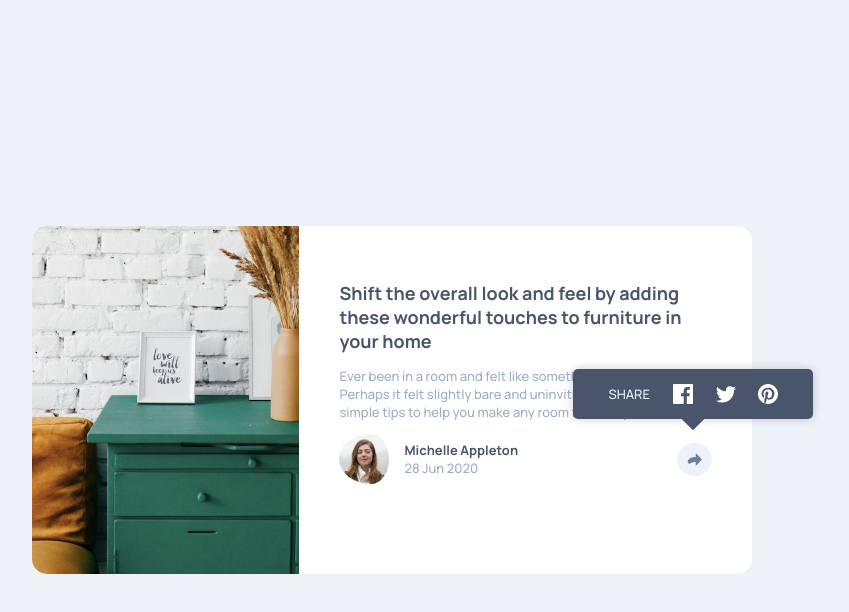
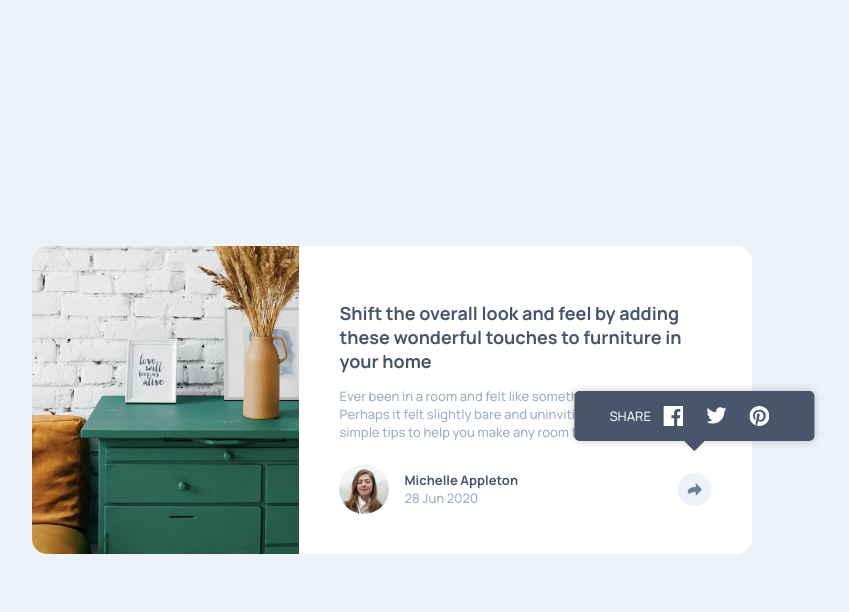
Before and after one commit to lmpko/frontendmentor-article-preview-component-master, a React app: page / in a window 1280 px wide. Both pictures are taken after a click on the picture 942 px from the left and 484 px from the top of the page. Shown: the whole page, without its empty margins (248-1097 px from the left). Built offline with nearby package versions, Linux system fonts and the light colour scheme.

Commit message:
share menu component created with css and on klick functionality

```diff
--- a/app.css
+++ b/app.css
@@ -36,7 +36,9 @@ main{
     flex-direction: row;
     align-items: center;
     justify-content: space-between;
+    padding-top: .625rem;
 }
+
 
 .personal{
     display: flex;
@@ -54,19 +56,23 @@ main{
 .avatar{
     border-radius: 50%;
     width: 3.125rem;
-    padding: 0 .9375rem 0 0;
+    margin: 0 .9375rem 0 0;
 }
 
 .share-icon{
     background-color: var(--fouthary-color);
     border-radius: 50%;
     padding: .625rem;
+    z-index: 2;
 }
 
 .content-section{
     padding: 1.25rem;
 }
 
+.overview{
+    margin-bottom: 1.8125rem;
+}
 .overview h1{
     font-size: 18px;
     color: var(--primary-color);
@@ -75,6 +81,29 @@ main{
 .overview p {
     color: var(--tertiary-color);
 }
+
+.share-menu {
+    padding: 0 1.25rem;
+    position: absolute;
+    box-shadow: 0 0 .625rem #0003;
+    background-color: var(--primary-color);
+    border-radius: 0 0 .9375rem .9375rem;
+    color: var(--fouthary-color);
+    text-transform: uppercase;
+    letter-spacing: 2;
+    display: flex;
+    flex-direction: row;
+    justify-content: flex-start;
+    align-items: center;
+    width: 17.8rem;
+    height: 5.375rem;
+    z-index: 1;
+    transform: translate(0%, 253%);
+  }
+
+  .share-menu img{
+    padding: 0 .625rem;
+  }
 
 @media (min-width: 720px){
     main{
@@ -88,6 +117,10 @@ main{
         border-radius: .9375rem 0 0 .9375rem;
     }
 
+    .overview{
+        margin-bottom: 0;
+    }
+
     .content-section{
         padding: 2.5rem;
     }
@@ -97,21 +130,12 @@ main{
     }
 
     .share-menu {
-        top: -7.1875rem;
-        left: 14.625rem;
         padding: .9375rem 2.1875rem;
-        position: relative;
-        box-shadow: 0 0 .625rem #0003;
-        background-color: var(--primary-color);
         border-radius: .3125rem;
-        color: var(--fouthary-color);
-        text-transform: uppercase;
-        letter-spacing: 2;
-        display: flex;
-        flex-direction: row;
         justify-content: space-between;
-        align-items: center;
         width: 10.625rem;
+        transform: translate(226%, 290%);
+        height: auto;
       }
 
       .share-menu::before {
--- a/src/CardComponent.js
+++ b/src/CardComponent.js
@@ -4,35 +4,23 @@ import shareIcon from "/images/icon-share.svg"
 import fbIcon from "/images/icon-facebook.svg"
 import twIcon from "/images/icon-twitter.svg"
 import pinIcon from "/images/icon-pinterest.svg"
+import ShareMenuComponent from './ShareMenuComponent'
 
 const CardComponent = () => {
 
     const [showShareCard, setShowShareCard] = useState(false);
-    const shareRef = useRef(null);
+
 
     const handleClick = () => {
         setShowShareCard(!showShareCard)
       };
-
-    const handleClickOutside = (event) => {
-        if (shareRef.current && !shareRef.current.contains(event.target)) {
-          setShowShareCard(false);
-        }
-    };
-
-    useEffect(() => {
-        window.addEventListener("click", handleClickOutside);
-
-        return () => {
-          window.removeEventListener("click", handleClickOutside);
-        };
-      }, []);
 
   return (
     <>
         <div className='logo'>
 
         </div>
+                {showShareCard &&  <ShareMenuComponent/>}
         <section className='content-section'>
             <div className='overview'>
                 <h1> Shift the overall look and feel by adding these wonderful
@@ -54,12 +42,7 @@ const CardComponent = () => {
                 </div>
                 <img src={shareIcon} alt="Share" className='share-icon' onClick={handleClick}/>
             </div>
-                {showShareCard &&
-                <span className='share-menu'>share
-                    <img src={fbIcon} alt="fb" />
-                    <img src={twIcon} alt="tw" />
-                    <img src={pinIcon} alt="pin" />
-                </span>}
+
         </section>
     </>
   )
--- /dev/null
+++ b/src/ShareMenuComponent.js
@@ -0,0 +1,16 @@
+import React from 'react'
+import fbIcon from "/images/icon-facebook.svg"
+import twIcon from "/images/icon-twitter.svg"
+import pinIcon from "/images/icon-pinterest.svg"
+
+const ShareMenuComponent = () => {
+  return (
+    <span className='share-menu'>share
+        <img src={fbIcon} alt="fb" />
+        <img src={twIcon} alt="tw" />
+        <img src={pinIcon} alt="pin" />
+    </span>
+  )
+}
+
+export default ShareMenuComponent
```
